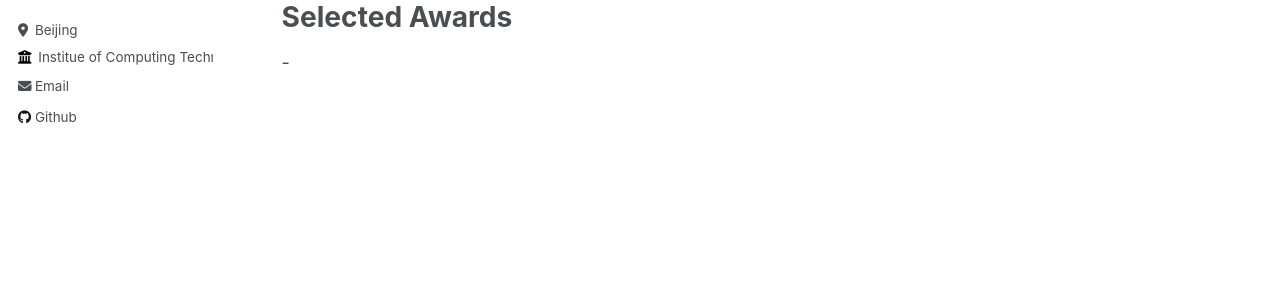
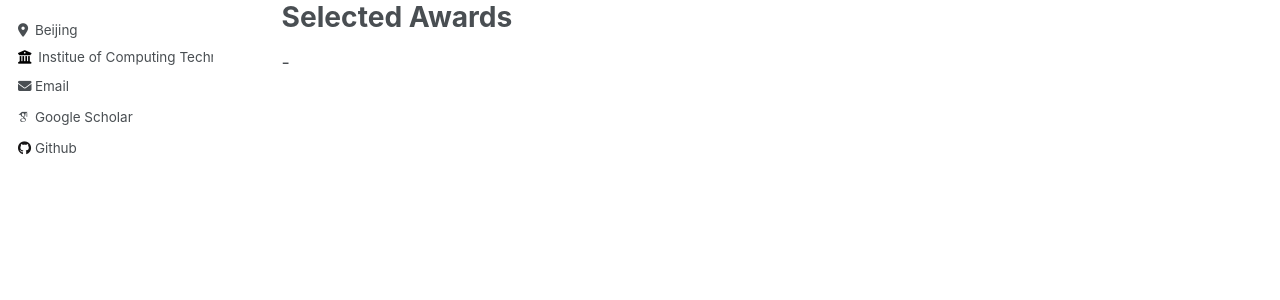
Before and after one commit to ColorDavid/ColorDavid.github.io, a Jekyll site: the page built from _pages/about.md, in a window 1280 px wide. Shown: the part 426-726 px from the top of the page. Built offline with Jekyll 4.4.1, drawn with Linux system fonts in a browser that asks for light colours; some web fonts are replaced.

Commit message:
Update _config.yml

```diff
--- a/_config.yml
+++ b/_config.yml
@@ -32,7 +32,7 @@ author:
 
   # Academic websites
   arxiv            : # URL - Update with the correct link to your profile
-  googlescholar    : #"https://scholar.google.com/citations?user=V3bIsMIAAAAJ"
+  googlescholar    : "https://scholar.google.com/citations?user=V3bIsMIAAAAJ"
   impactstory      : # URL
   orcid            : #"http://orcid.org/yourorcidurl"
   semantic         : # URL
```
